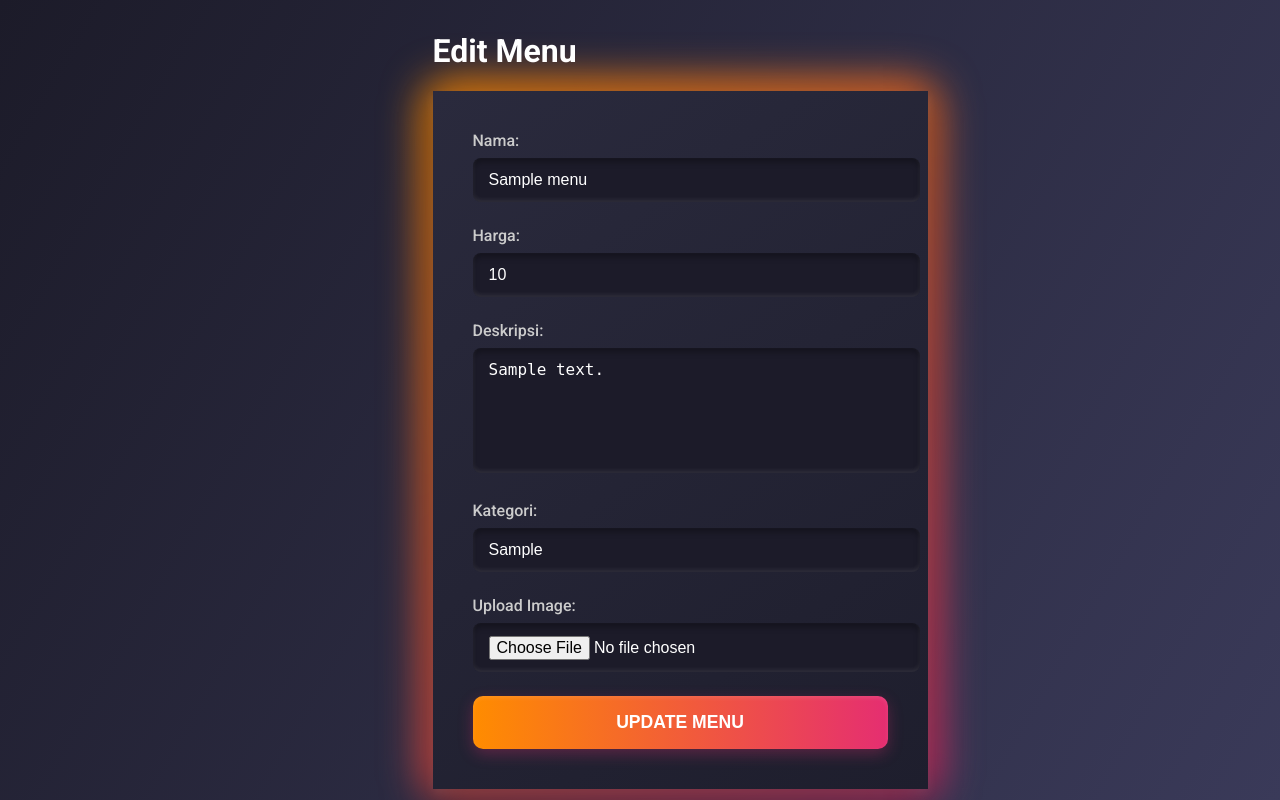
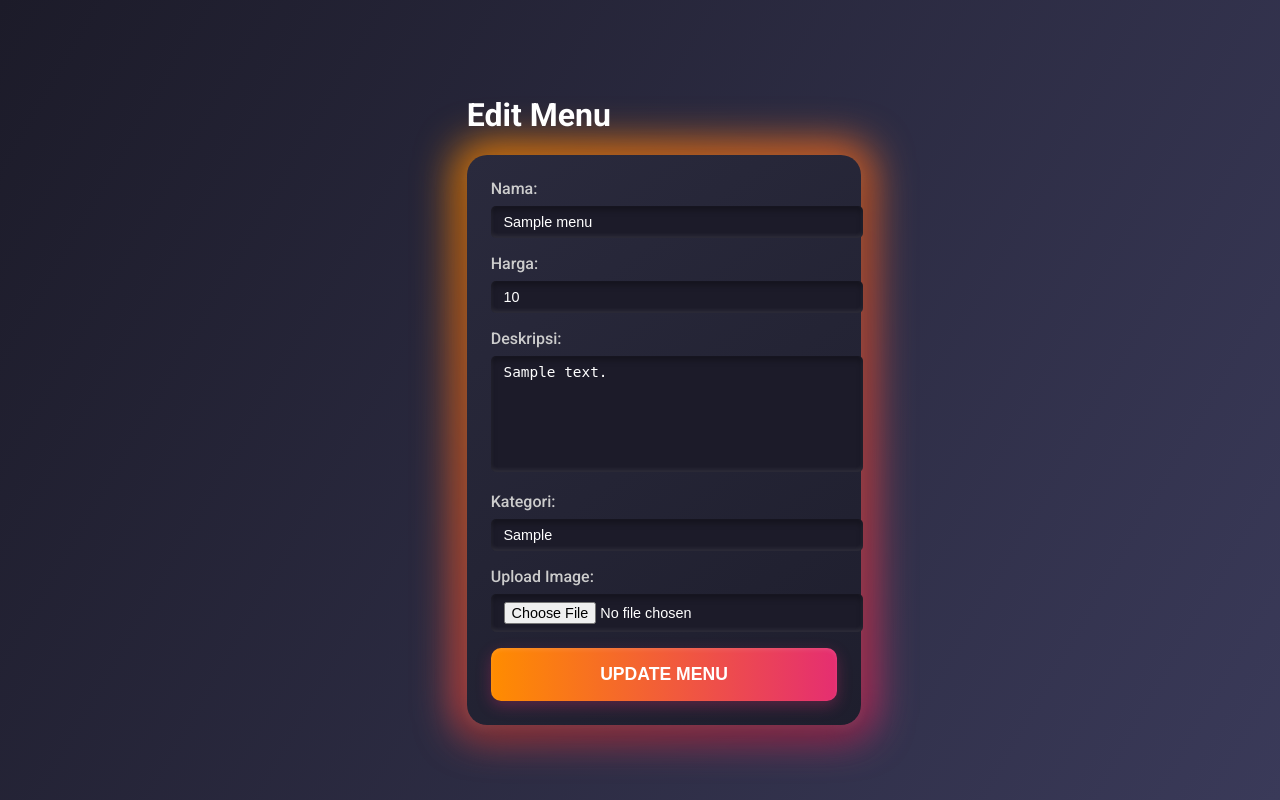
Before and after one commit to happyippieecake/happyippieecake.github.io, a PHP site: page /edit_menu.php?id=1 in a window 1280 px wide. Run offline with PHP 8.4, Linux system fonts and the light colour scheme; tables that the repository leaves empty or names only in its code hold one stand-in row (values such as "Sample post"); some libraries are stand-ins or nearby versions.

Commit message:
edit menu

```diff
--- a/edit_menu.php
+++ b/edit_menu.php
@@ -59,7 +59,7 @@ if ($_SERVER["REQUEST_METHOD"] == "POST") {
     <style>
     @import url('https://fonts.googleapis.com/css2?family=Roboto:wght@400;500;700&display=swap');
 
-body {
+    body {
     margin: 0;
     padding: 0;
     font-family: 'Roboto', sans-serif;
@@ -71,13 +71,18 @@ body {
     color: #ffffff;
 }
 
+.container {
+    padding: 20px; /* Menambahkan padding pada container */
+}
+
 form {
     background: linear-gradient(145deg, #2a2a3d, #1e1e2d);
-    border-radius: z0px;
+    border-radius: 20px; /* Meningkatkan kelengkungan */
     box-shadow: 0 10px 30px rgba(0, 0, 0, 0.4), 0 4px 10px rgba(255, 255, 255, 0.1);
-    padding: 2.5rem;
-    max-width: 450px;
+    padding: 1.5rem; /* Mengurangi padding */
+    max-width: 350px; /* Mengurangi ukuran form */
     width: 100%;
+    margin: 0 auto; /* Memusatkan form */
     animation: fade-in 0.7s ease-in-out;
     position: relative;
 }
@@ -126,14 +131,14 @@ label {
 input[type="text"],
 input[type="file"],
 textarea {
-    width: 100%;
-    padding: 0.8rem 1rem;
+    width: 100%; /* Memastikan input memiliki lebar 100% */
+    padding: 0.5rem 0.8rem; /* Mengurangi padding */
     border: none;
-    border-radius: 8px;
-    margin-bottom: 1.5rem;
+    border-radius: 5px; /* Meningkatkan kelengkungan input */
+    margin-bottom: 1rem; /* Mengurangi margin */
     background: #1c1b29;
     color: #ffffff;
-    font-size: 1rem;
+    font-size: 0.9rem; /* Mengurangi ukuran font */
     box-shadow: inset 0 4px 6px rgba(0, 0, 0, 0.3), inset 0 -2px 4px rgba(255, 255, 255, 0.1);
     transition: transform 0.2s ease, box-shadow 0.3s ease;
 }
```
